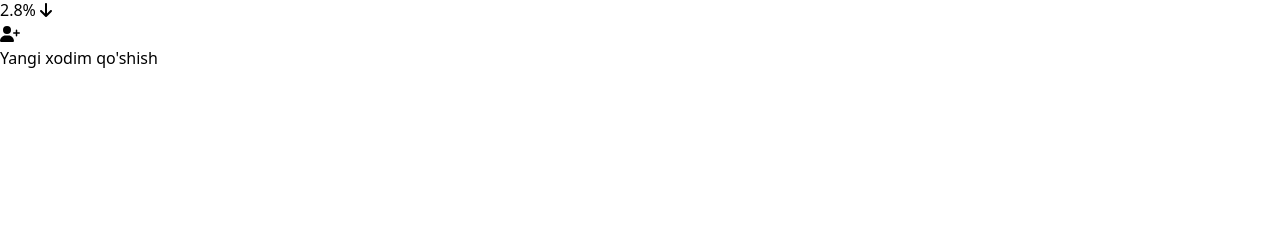
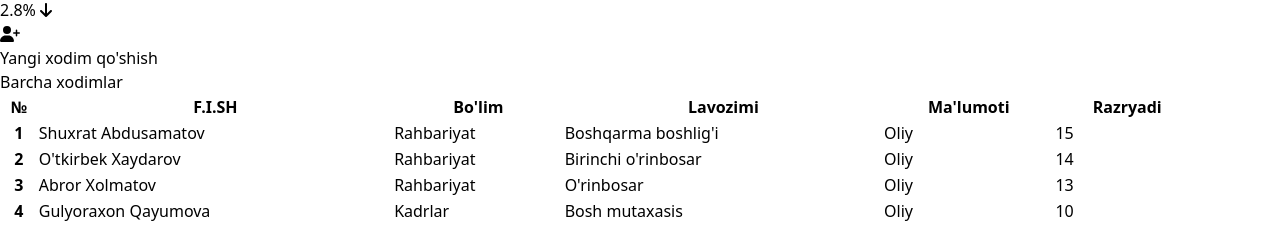
Before and after one commit to AbduraxmonBozorov/fvmkfb, a React (Vite) app: page / in a window 1280 px wide. Shown: the part 722-951 px from the top of the page. Built offline with nearby package versions, Linux system fonts and the light colour scheme; sample sign-in values are in the browser's storage.

Commit message:
delete border dashboard page

```diff
--- a/src/App.jsx
+++ b/src/App.jsx
@@ -1,27 +1,28 @@
-import React, { useState, useEffect } from 'react';
-import { Routes, Route, Navigate } from 'react-router-dom';
-import MainLayout from './mainLayout/MainLayout';
-import Dashboard from './pages/rahbariyat/dashboard';
-import Register from './pages/Register';
-import Login from './pages/Login';
+import React, { useState, useEffect } from "react";
+import { Routes, Route, Navigate } from "react-router-dom";
+import MainLayout from "./mainLayout/MainLayout";
+import Dashboard from "./pages/rahbariyat/dashboard";
+import Register from "./pages/Register";
+import Login from "./pages/Login";
+import User from "./pages/User";
 
 function App() {
   const [isAuthenticated, setIsAuthenticated] = useState(false);
 
   useEffect(() => {
-    const token = localStorage.getItem('authToken');
+    const token = localStorage.getItem("authToken");
     if (token) {
       setIsAuthenticated(true);
     }
   }, []);
 
   const handleLogin = (token) => {
-    localStorage.setItem('authToken', token);
+    localStorage.setItem("authToken", token);
     setIsAuthenticated(true);
   };
 
   const handleLogout = () => {
-    localStorage.removeItem('authToken');
+    localStorage.removeItem("authToken");
     setIsAuthenticated(false);
   };
 
@@ -34,6 +35,19 @@ function App() {
             isAuthenticated ? (
               <MainLayout>
                 <Dashboard onLogout={handleLogout} />
+              </MainLayout>
+            ) : (
+              <Navigate to="/login" replace />
+            )
+          }
+        />
+
+        <Route
+          path="/user/:id"
+          element={
+            isAuthenticated ? (
+              <MainLayout>
+                <User />
               </MainLayout>
             ) : (
               <Navigate to="/login" replace />
--- /dev/null
+++ b/src/components/StaffTable.jsx
@@ -0,0 +1,99 @@
+import React from "react";
+import userImage from "../assets/images/user-01.png";
+import { useNavigate } from "react-router-dom";
+
+const xodimlar = [
+  {
+    fish: "Shuxrat Abdusamatov",
+    bolim: "Rahbariyat",
+    lavozimi: "Boshqarma boshlig'i",
+    malumoti: "Oliy",
+    razyad: 15,
+    id: 1,
+  },
+  {
+    fish: "O'tkirbek Xaydarov",
+    bolim: "Rahbariyat",
+    lavozimi: "Birinchi o'rinbosar",
+    malumoti: "Oliy",
+    razyad: 14,
+    id: 2,
+  },
+  {
+    fish: "Abror Xolmatov",
+    bolim: "Rahbariyat",
+    lavozimi: "O'rinbosar",
+    malumoti: "Oliy",
+    razyad: 13,
+    id: 3,
+  },
+  {
+    fish: "Gulyoraxon Qayumova",
+    bolim: "Kadrlar",
+    lavozimi: "Bosh mutaxasis",
+    malumoti: "Oliy",
+    razyad: 10,
+    id: 4,
+  },
+  {
+    fish: "Abduraxmon Bozorov",
+    bolim: "AKT",
+    lavozimi: "Bosh mutaxasis",
+    malumoti: "Oliy",
+    razyad: 11,
+    id: 5,
+  },
+];
+
+function StaffTable() {
+    const navigate = useNavigate();
+
+    function handleUser(id){
+        navigate(`/user/${id}`)
+    }
+  return (
+    <div className="rounded-sm border border-stroke bg-white shadow-default dark:border-strokedark dark:bg-boxdark">
+      <div className="py-6 px-4 md:px-6 xl:px-7.5">
+        <h4 className="text-xl font-semibold text-black dark:text-white">
+          Barcha xodimlar
+        </h4>
+      </div>
+      <table
+        className="table-auto border border-collapse border-boxdark mx-auto table-striped"
+        style={{ width: "1200px" }}
+      >
+        <thead className="bg-emerald-950 text-black">
+          <tr>
+            <th className="text-start p-2 sm:p-3 text-white">№</th>
+            <th className="text-start p-2 sm:p-3 text-white">F.I.SH</th>
+            <th className="text-start p-2 sm:p-3 text-white">Bo'lim</th>
+            <th className="text-start p-2 sm:p-3 text-white">Lavozimi</th>
+            <th className="text-start p-2 sm:p-3 text-white">Ma'lumoti</th>
+            <th className="text-start p-2 sm:p-3 text-white">Razryadi</th>
+          </tr>
+        </thead>
+        <tbody>
+          {xodimlar.length &&
+            xodimlar.map((xodim) => (
+              <tr
+                className="cursor-pointer hover:bg-slate-100"
+                key={xodim.id}
+                onClick={() => {
+                  handleUser(xodim.id);
+                }}
+              >
+                <th className="border-b p-2 sm:p-3 text-left">{xodim.id}</th>
+                <td className="border-b p-2 sm:p-3">{xodim.fish}</td>
+                <td className="border-b p-2 sm:p-3">{xodim.bolim}</td>
+                <td className="border-b p-2 sm:p-3">{xodim.lavozimi}</td>
+                <td className="border-b p-2 sm:p-3">{xodim.malumoti}</td>
+                <td className="border-b p-2 sm:p-3">{xodim.razyad}</td>
+              </tr>
+            ))}
+        </tbody>
+      </table>
+    </div>
+  );
+}
+
+export default StaffTable;
--- /dev/null
+++ b/src/pages/User.jsx
@@ -0,0 +1,56 @@
+import React from "react";
+import userImage from "../assets/images/circle-user-regular.svg";
+import { Link } from "react-router-dom";
+import { FontAwesomeIcon } from "@fortawesome/react-fontawesome";
+import { faArrowLeft } from "@fortawesome/free-solid-svg-icons";
+
+function User() {
+  return (
+    <div className="w-full h-full overflow-y-auto bg-slate-100 p-3 md:p-10">
+
+      <Link to="/" className="hover:text-sky-700">
+        <FontAwesomeIcon icon={faArrowLeft} />
+        <span>Orqaga</span>
+      </Link>
+
+      <div className="about-user mt-3">
+        <div className="fish flex flex-row justify-between">
+          <div>
+            <h2 className="text-5xl font-medium">Ism</h2>
+            <h2 className="text-5xl font-medium">Familiya</h2>
+          </div>
+          <div className="user-image w-32 h-32 border rounded-full">
+            <img src={userImage} className="w-full object-cover" alt="" />
+          </div>
+        </div>
+        <div className="about-work">
+          <h2 className="text-2xl">
+            Bo'lim: <span>Qurilish</span>
+          </h2>
+          <h2 className="text-2xl">
+            Lavozim: <span>Bosh mutaxasis</span>
+          </h2>
+        </div>
+      </div>
+
+      <div className="process  grid grid-cols-4 gap-10 mt-5">
+        <div className="allProcess py-10 hover:shadow-lg relative text-center bg-cyan-700 text-white cursor-pointer">
+          Barcha topshiriqlar
+          <span className="absolute bottom-1 right-1 ">18</span>
+        </div>
+        <div className="completedProcess py-10 hover:shadow-lg relative text-center bg-green-700 text-white cursor-pointer">
+          Bajarilgan topshiriqlar
+          <span className="absolute bottom-1 right-1 ">10</span>
+        </div>
+        <div className="pandingProcess py-10 hover:shadow-lg relative text-center bg-yellow-700 text-white cursor-pointer">
+          Kutilayotgan topshiriqlar
+          <span className="absolute bottom-1 right-1 ">8</span>
+        </div>
+      </div>
+
+
+    </div>
+  );
+}
+
+export default User;
--- a/src/pages/rahbariyat/Dashboard.jsx
+++ b/src/pages/rahbariyat/Dashboard.jsx
@@ -2,12 +2,14 @@ import React from "react";
 import { FontAwesomeIcon } from "@fortawesome/react-fontawesome";
 import { faUsers } from "@fortawesome/free-solid-svg-icons/faUsers";
 import { faArrowUp, faArrowDown, faUserTie, faUser, faUserPlus } from "@fortawesome/free-solid-svg-icons";
+import StaffTable from "../../components/StaffTable";
 
 
 function Dashboard() {
   return (
     <div className="border border-blue-500 w-full h-full overflow-y-auto bg-slate-100">
-      <div className="about-staff border border-red-500 text-justify w-10/12 mx-auto grid grid-cols-4 gap-5">
+
+      <div className="about-staff text-justify w-10/12 mx-auto grid grid-cols-4 gap-5">
 
         <div className="all-staff  p-2 md:p-5 cursor-pointer bg-white">
           <div className="img  w-16 rounded-full h-16 flex items-center justify-center bg-slate-200">
@@ -64,6 +66,11 @@ function Dashboard() {
         </div>
 
       </div>
+
+      <div className="table w-10/12 mx-auto mt-10">
+        <StaffTable />
+      </div>
+
     </div>
   );
 }
```
Also changed, not shown: src/assets/images/user-01.png (added).
